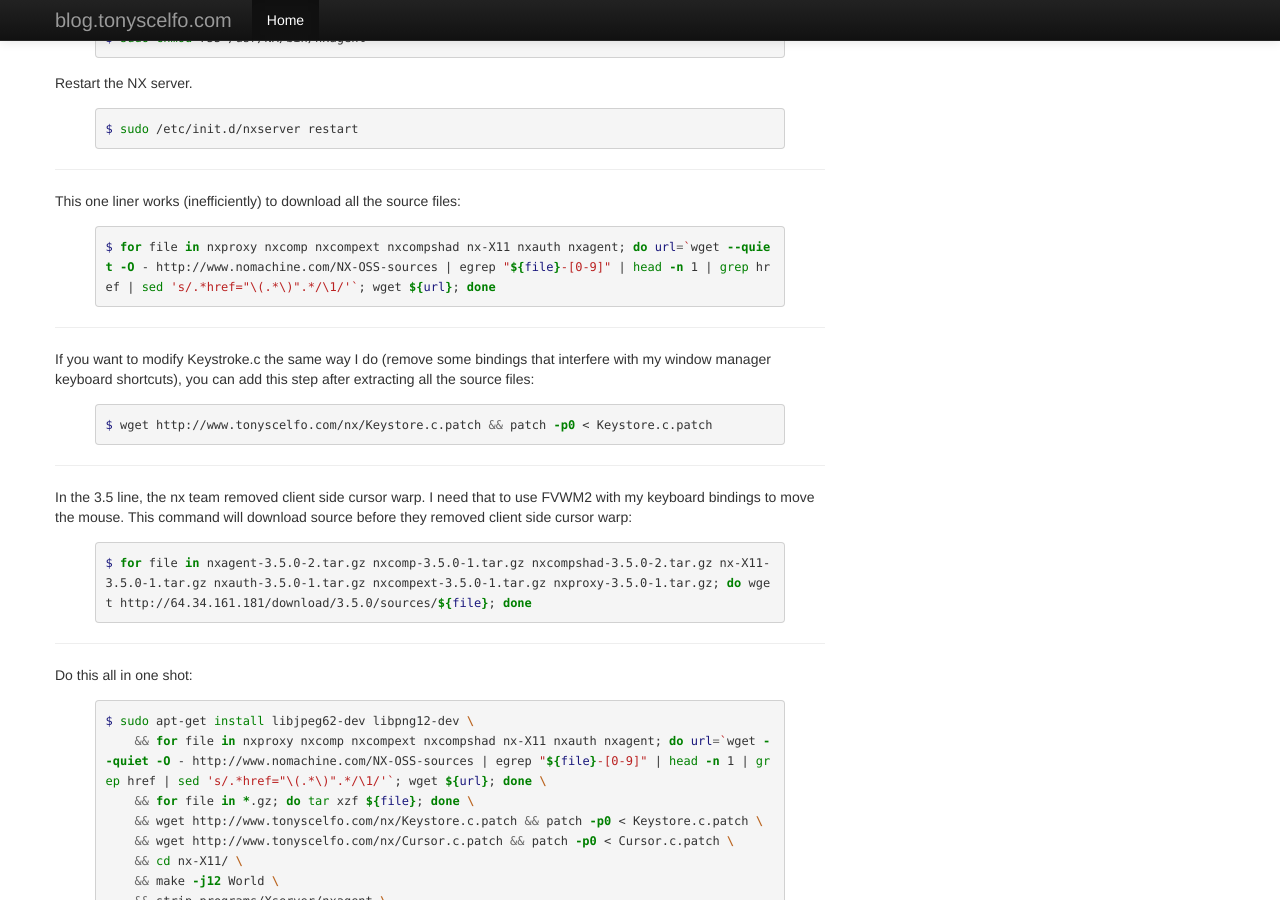
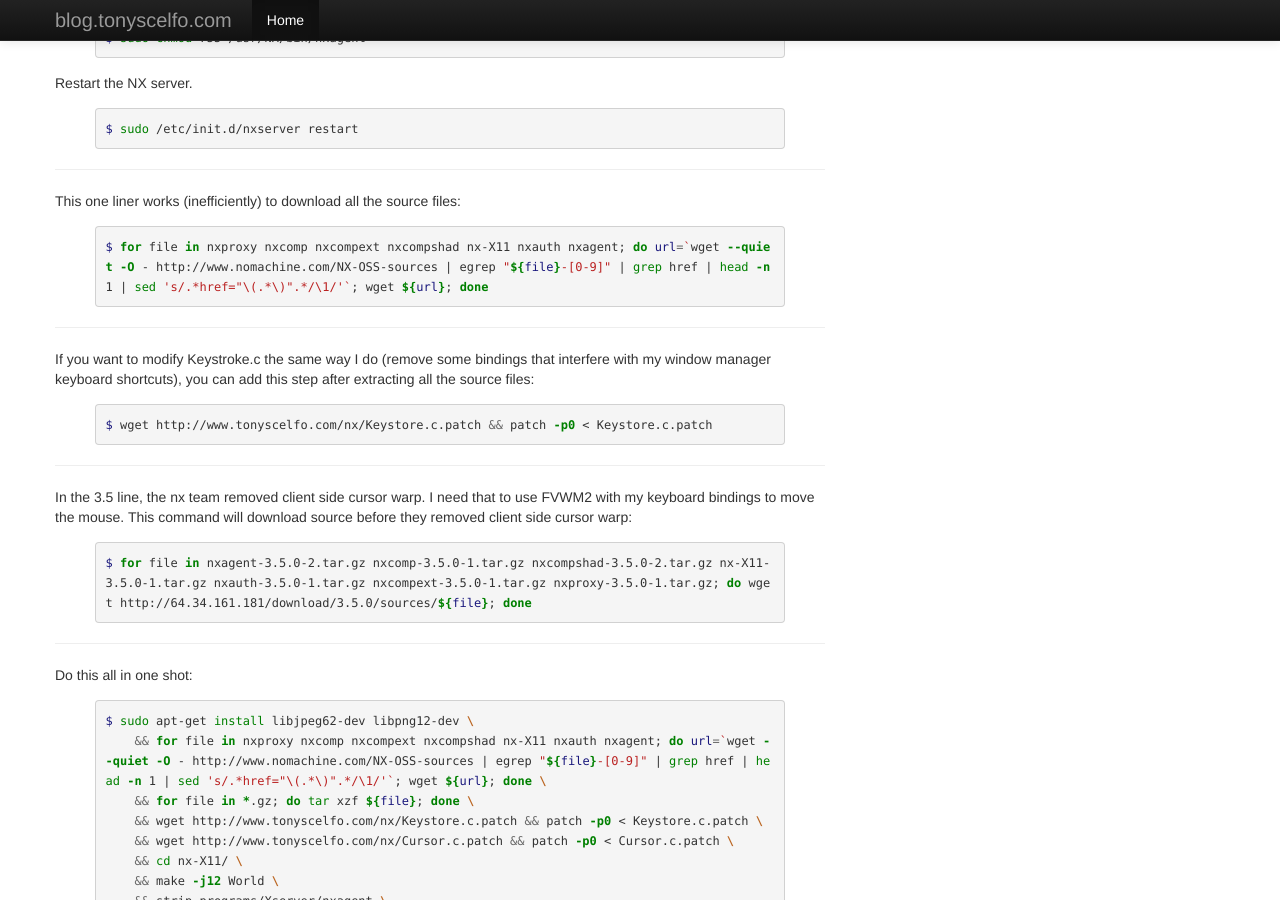
Before and after one commit to mchelen/tonyscelfo.com, a Jekyll site: the page built from _posts/2009-07-29-use-nomachine-free-edition-instead-of.md, in a window 1280 px wide and 900 px high, scrolled down 1713 px. Built offline with Jekyll 4.4.1, drawn with Linux system fonts in a browser that asks for light colours; nearby versions of some CDN libraries; comment, search, counter and statistics services are not loaded.

```diff
--- a/_posts/2009-07-29-use-nomachine-free-edition-instead-of.md
+++ b/_posts/2009-07-29-use-nomachine-free-edition-instead-of.md
@@ -19,7 +19,7 @@ If you are happy with the default configuration of NX server, you can stop here.
 If recompiling is for you, start by download the source from the [NX source download page](http://www.nomachine.com/NX-OSS-sources).  You can get them all in one shot by running:
 
 {% highlight bash %}
-$ for file in nxproxy nxcomp nxcompext nxcompshad nx-X11 nxauth nxagent; do url=`wget --quiet -O - http://www.nomachine.com/NX-OSS-sources | egrep "${file}-[0-9]" | head -n 1 | grep href | sed 's/.*href="\(.*\)".*/\1/'`; wget ${url}; done
+$ for file in nxproxy nxcomp nxcompext nxcompshad nx-X11 nxauth nxagent; do url=`wget --quiet -O - http://www.nomachine.com/NX-OSS-sources | egrep "${file}-[0-9]" | grep href | head -n 1 | sed 's/.*href="\(.*\)".*/\1/'`; wget ${url}; done
 {% endhighlight %}
 
 Or you can download them one at time.  You'll need these files:
@@ -96,7 +96,7 @@ $ sudo /etc/init.d/nxserver restart
 This one liner works (inefficiently) to download all the source files:
 
 {% highlight bash %}
-$ for file in nxproxy nxcomp nxcompext nxcompshad nx-X11 nxauth nxagent; do url=`wget --quiet -O - http://www.nomachine.com/NX-OSS-sources | egrep "${file}-[0-9]" | head -n 1 | grep href | sed 's/.*href="\(.*\)".*/\1/'`; wget ${url}; done
+$ for file in nxproxy nxcomp nxcompext nxcompshad nx-X11 nxauth nxagent; do url=`wget --quiet -O - http://www.nomachine.com/NX-OSS-sources | egrep "${file}-[0-9]" | grep href | head -n 1 | sed 's/.*href="\(.*\)".*/\1/'`; wget ${url}; done
 {% endhighlight %}
 
 ---
@@ -121,7 +121,7 @@ Do this all in one shot:
 
 {% highlight bash %}
 $ sudo apt-get install libjpeg62-dev libpng12-dev \
-    && for file in nxproxy nxcomp nxcompext nxcompshad nx-X11 nxauth nxagent; do url=`wget --quiet -O - http://www.nomachine.com/NX-OSS-sources | egrep "${file}-[0-9]" | head -n 1 | grep href | sed 's/.*href="\(.*\)".*/\1/'`; wget ${url}; done \
+    && for file in nxproxy nxcomp nxcompext nxcompshad nx-X11 nxauth nxagent; do url=`wget --quiet -O - http://www.nomachine.com/NX-OSS-sources | egrep "${file}-[0-9]" | grep href | head -n 1 | sed 's/.*href="\(.*\)".*/\1/'`; wget ${url}; done \
     && for file in *.gz; do tar xzf ${file}; done \
     && wget http://www.tonyscelfo.com/nx/Keystore.c.patch && patch -p0 < Keystore.c.patch \
     && wget http://www.tonyscelfo.com/nx/Cursor.c.patch && patch -p0 < Cursor.c.patch \
```
